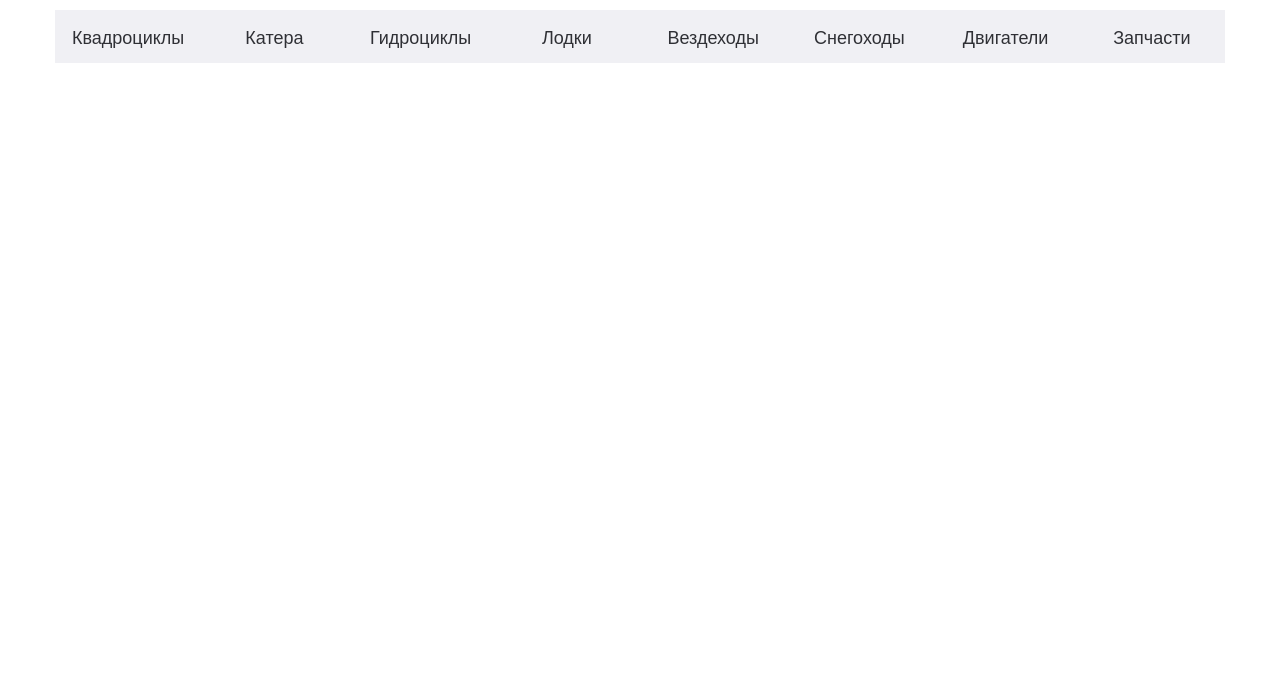
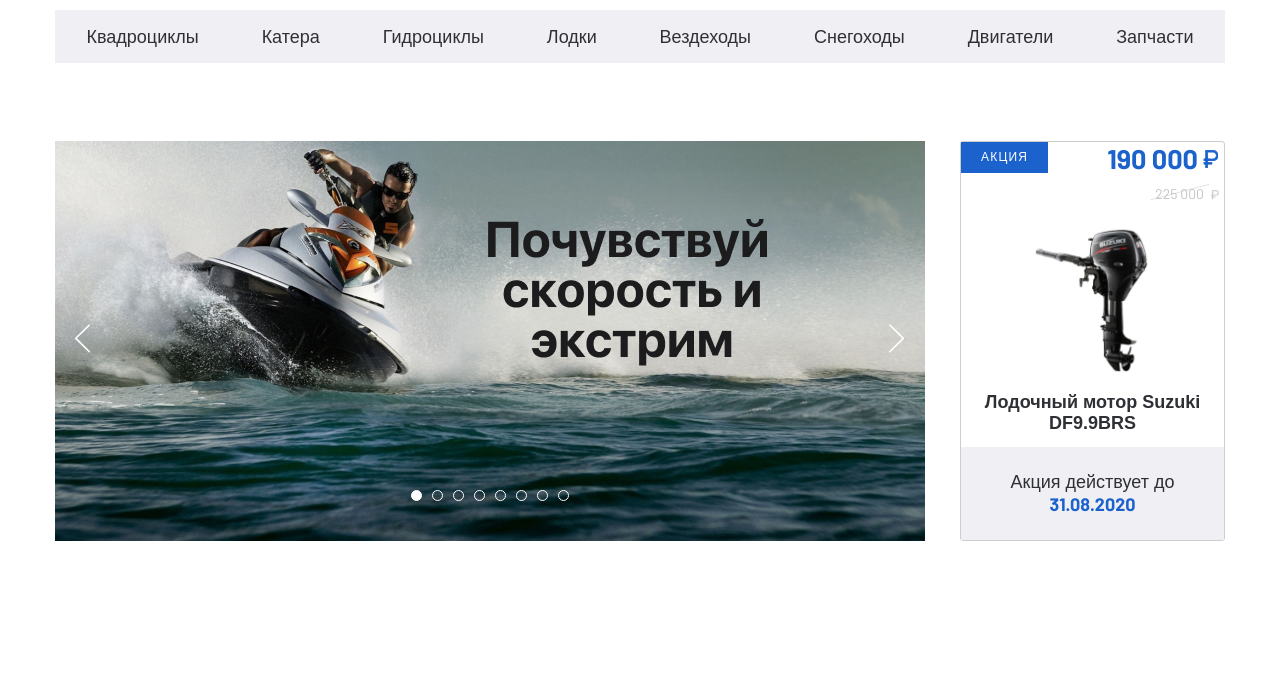
Before and after one commit to Anton-Osip/Drive-Moto, a plain HTML site: page index.html in a window 1280 px wide. Shown: the part 112-800 px from the top of the page. Drawn offline with nearby package versions, Linux system fonts and the light colour scheme.

Commit message:
Slider workbench with banner

```diff
--- a/css/style.css
+++ b/css/style.css
@@ -25,7 +25,8 @@ h2,
 h3,
 h4,
 h5,
-h6 {
+h6,
+p {
 	margin: 0;
 }
 
@@ -122,15 +123,8 @@ body {
 	min-height: 53px;
 }
 
-.menu-categories__item {
+.menu-categories__link {
 	position: relative;
-}
-
-.menu-categories__link {
-	position: absolute;
-	top: 50%;
-	left: 50%;
-	transform: translate(-50%, -50%);
 	transition: all 0.5s;
 	padding: 15px 0 14px;
 }
@@ -155,3 +149,173 @@ body {
 	left: 0;
 	right: auto;
 }
+
+.banner-section__inner {
+	display: flex;
+	justify-content: space-between;
+}
+
+.banner-section__slider {
+	max-width: 870px;
+}
+
+.banner-section__slider-btn {
+	position: absolute;
+	top: 50%;
+	transform: translateY(-50%);
+	background-color: transparent;
+	border: none;
+	margin: 0;
+	padding: 0;
+	z-index: 5;
+	cursor: pointer;
+	outline: none;
+}
+
+.slick-dots {
+	position: absolute;
+	bottom: 40px;
+	left: 0;
+	right: 0;
+	text-align: center;
+}
+
+.slick-dots li {
+	display: inline-block;
+	padding: 0 5px;
+}
+
+.slick-dots button {
+	padding: 0;
+	margin: 0;
+	font-size: 0;
+	width: 11px;
+	height: 11px;
+	border-radius: 50%;
+	border: 1px solid #fff;
+	outline: none;
+	background-color: transparent;
+}
+
+.slick-active button {
+	background-color: #fff;
+}
+
+.banner-section__slider-btn-prev {
+	left: 20px;
+}
+.banner-section__slider-btn-next {
+	right: 20px;
+}
+
+.sale-item {
+	max-width: 265px;
+	text-align: center;
+	border: 1px solid #cdcdcd;
+	border-radius: 3px;
+	display: flex;
+	flex-direction: column;
+	justify-content: space-between;
+}
+
+.sale-item__top {
+	display: flex;
+	justify-content: space-between;
+	align-items: flex-start;
+}
+
+.sale-item__info {
+	color: #fff;
+	background-color: #1c62cd;
+	padding: 8px 20px;
+	text-transform: uppercase;
+	font-size: 12px;
+	line-height: 15px;
+	letter-spacing: 0.1em;
+}
+
+.sale-item__price {
+	text-align: right;
+}
+
+.sale-item__price-new {
+	font-weight: 700;
+	font-size: 27px;
+	line-height: 32px;
+	color: #1c62cd;
+	margin-right: 6px;
+	padding-right: 20px;
+	margin-bottom: 7px;
+}
+.sale-item__price-new::after {
+	content: '';
+	background-image: url('../images/icons-price.svg');
+	position: absolute;
+	right: 0;
+	width: 15px;
+	height: 18px;
+	top: 8px;
+}
+.banner-secion__slider-img {
+	object-fit: cover;
+	min-height: 400px;
+	height: 100%;
+}
+.price {
+	font-family: 'Barlow', sans-serif;
+	position: relative;
+}
+
+.sale-item__price-old {
+	font-weight: 400;
+	font-size: 14px;
+	line-height: 17px;
+	color: #c4c4c4;
+	margin-right: 15px;
+	background-image: url('../images/old-line.svg');
+	display: inline-block;
+	padding: 2px 5px;
+	background-repeat: no-repeat;
+}
+.sale-item__price-old::after {
+	content: '';
+	background-image: url('../images/icons-price-old.svg');
+	position: absolute;
+	right: -10px;
+	width: 8px;
+	height: 10px;
+	top: 7px;
+}
+
+.sale-item__img {
+	object-fit: contain;
+	height: 175px;
+	margin: 0 auto;
+}
+
+.sale-item__title {
+	font-family: 'SFProDisplay-Bold', sans-serif;
+	font-weight: 700;
+	font-size: 18px;
+	line-height: 21px;
+	color: #2f3035;
+	margin-bottom: 7px;
+}
+
+.sale-item__footer {
+	background: #f0f0f4;
+	padding: 25px 20px;
+	font-size: 18px;
+	line-height: 21px;
+	text-align: center;
+	color: #2f3035;
+}
+.sale-item__footer span {
+	font-size: 18px;
+	line-height: 22px;
+	text-align: center;
+	color: #1c62cd;
+	display: block;
+	font-weight: 700;
+	font-family: 'Barlow', sans-serif;
+}
--- a/index.html
+++ b/index.html
@@ -5,6 +5,12 @@
 		<meta name="viewport" content="width=device-width, initial-scale=1.0" />
 		<meta http-equiv="X-UA-Compatible" content="ie=edge" />
 		<title>Document</title>
+		<link rel="preconnect" href="https://fonts.googleapis.com" />
+		<link rel="preconnect" href="https://fonts.gstatic.com" crossorigin />
+		<link
+			href="https://fonts.googleapis.com/css2?family=Barlow:wght@400;700&display=swap"
+			rel="stylesheet"
+		/>
 		<link rel="stylesheet" href="css/normalize.css" />
 		<link rel="stylesheet" href="css/slick.css" />
 		<link rel="stylesheet" href="css/fonts.css" />
@@ -113,6 +119,63 @@
 				</div>
 			</div>
 		</header>
+		<section class="banner-section">
+			<div class="container">
+				<div class="banner-section__inner">
+					<div class="banner-section__slider">
+						<a href="#" class="banner-section__slider-item">
+							<img class='banner-secion__slider-img' src="./images/banner__slider.jpg" alt="" />
+						</a>
+						<a href="#" class="banner-section__slider-item">
+							<img class='banner-secion__slider-img' src="./images/banner__slider.jpg" alt="" />
+						</a>
+						<a href="#" class="banner-section__slider-item">
+							<img class='banner-secion__slider-img' src="./images/banner__slider.jpg" alt="" />
+						</a>
+						<a href="#" class="banner-section__slider-item">
+							<img class='banner-secion__slider-img' src="./images/banner__slider.jpg" alt="" />
+						</a>
+						<a href="#" class="banner-section__slider-item">
+							<img class='banner-secion__slider-img' src="./images/banner__slider.jpg" alt="" />
+						</a>
+						<a href="#" class="banner-section__slider-item">
+							<img class='banner-secion__slider-img' src="./images/banner__slider.jpg" alt="" />
+						</a>
+						<a href="#" class="banner-section__slider-item">
+							<img class='banner-secion__slider-img' src="./images/banner__slider.jpg" alt="" />
+						</a>
+						<a href="#" class="banner-section__slider-item">
+							<img class='banner-secion__slider-img' src="./images/banner__slider.jpg" alt="" />
+						</a>
+					</div>
+					<a class="banner-section__item sale-item">
+						<div class="sale-item__top">
+							<p class="sale-item__info">акция</p>
+							<div class="sale-item__price">
+								<div class="sale-item__price-new price">
+									190 000
+								</div>
+								<div class="sale-item__price-old price">
+									225 000
+								</div>
+							</div>
+						</div>
+						<img
+							src="./images/content/sale-1.png"
+							alt=""
+							class="sale-item__img"
+						/>
+						<h5 class="sale-item__title">
+							Лодочный мотор Suzuki DF9.9BRS
+						</h5>
+						<p class="sale-item__footer">
+							Акция действует до
+							<span>31.08.2020</span>
+						</p>
+					</a>
+				</div>
+			</div>
+		</section>
 		<script src="https://ajax.googleapis.com/ajax/libs/jquery/3.4.1/jquery.min.js"></script>
 		<script src="js/slick.min.js"></script>
 		<script src="js/main.js"></script>
--- a/js/main.js
+++ b/js/main.js
@@ -1,3 +1,9 @@
-$(function(){
-
-});
+$(function () {
+	$('.banner-section__slider').slick({
+		dots: true,
+		prevArrow:
+			"<button class='banner-section__slider-btn banner-section__slider-btn-prev'><img src='./images/arow-left.svg' alt=''></button>",
+		nextArrow:
+			"<button class='banner-section__slider-btn banner-section__slider-btn-next'><img src='./images/arow-right.svg' alt=''></button>",
+	})
+})
```
Also changed, not shown: images/arow-left.svg (added), images/arow-right.svg (added), images/banner__slider.jpg (added), images/content/sale-1.png (added), images/icons-price-old.svg (added), images/icons-price.svg (added), images/old-line.svg (added).
